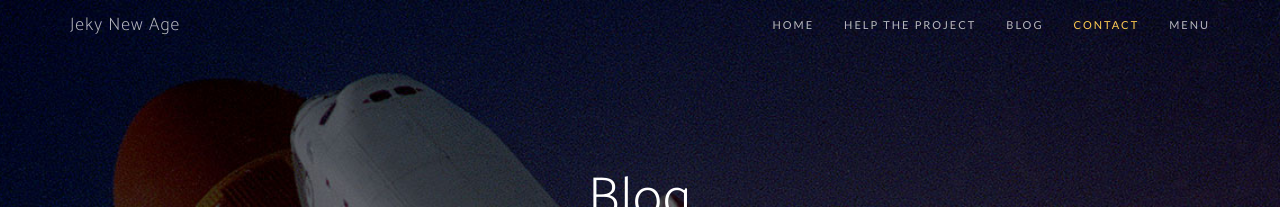
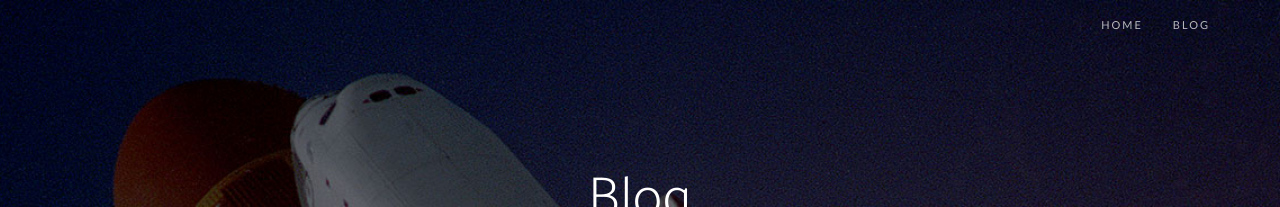
Before and after one commit to charlest7/adanamanya.github.io, a Jekyll site: the page built from blog.html, in a window 1280 px wide. Shown: the top 207 px of the page. Built offline with Jekyll 4.4.1, drawn with Linux system fonts in a browser that asks for light colours; nearby versions of some CDN libraries; some web fonts are replaced; a style sheet for code colours, icons or effects is not loaded.

Commit message:
Update nav-blog.html

```diff
--- a/_includes/nav-blog.html
+++ b/_includes/nav-blog.html
@@ -3,9 +3,9 @@
         <!-- Brand and toggle get grouped for better mobile display -->
         <div class="navbar-header">
             <button type="button" class="navbar-toggle collapsed" data-toggle="collapse" data-target="#bs-example-navbar-collapse-1">
-                <span class="sr-only">Toggle navigation</span> Menu <i class="fa fa-bars"></i>
+
             </button>
-            <a class="navbar-brand page-scroll" href="/">Jeky New Age</a>
+
         </div>
 
         <!-- Collect the nav links, forms, and other content for toggling -->
@@ -14,18 +14,11 @@
                 <li>
                     <a href="/">Home</a>
                 </li>
-                <li>
-                    <a class="page-scroll" href="/funds">Help the project</a>
-                </li>
+
                 <li>
                     <a class="page-scroll" href="/blog/">Blog</a>
                 </li>
-                <li>
-                    <a class="page-scroll" href="#contact">Contact</a>
-                </li>
-                <li>
-                    <a class="outer-menu">menu</a>
-                </li>
+
             </ul>
         </div>
         <!-- /.navbar-collapse -->
```
